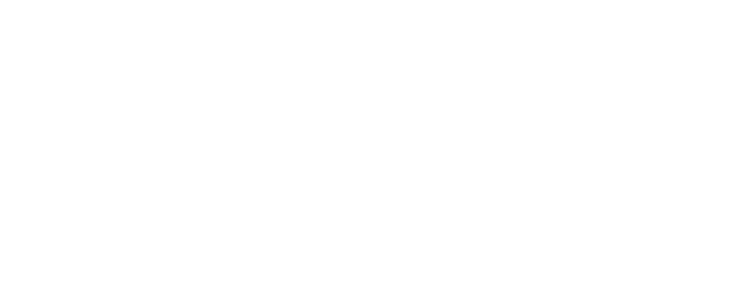
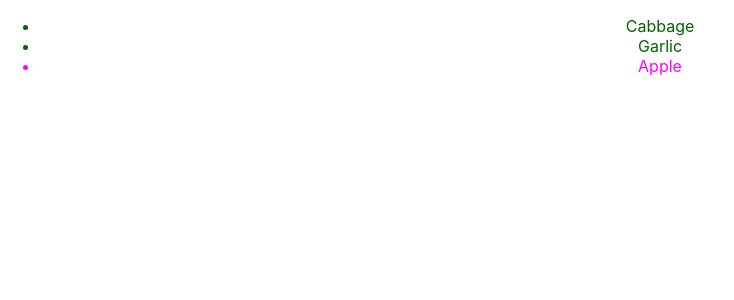
Before and after one commit to perfringis/react-notes, a React (Create React App) app: page / in a window 1280 px wide. Shown: the top 300 px of the page, without its empty margins (0-734 px from the left). Built offline with nearby package versions, Linux system fonts and the light colour scheme.

Commit message:
rendering list in react

```diff
--- a/src/app/App.tsx
+++ b/src/app/App.tsx
@@ -1,8 +1,13 @@
 import React from "react";
 import "./App.css";
+import ShoppingList from "../shopping-list/ShoppingList";
 
 function App() {
-  return <div className="App"></div>;
+  return (
+    <div className="App">
+      <ShoppingList />
+    </div>
+  );
 }
 
 export default App;
--- /dev/null
+++ b/src/shopping-list/ShoppingList.tsx
@@ -0,0 +1,24 @@
+const products = [
+  { title: "Cabbage", isFruit: false, id: 1 },
+  { title: "Garlic", isFruit: false, id: 2 },
+  { title: "Apple", isFruit: true, id: 3 },
+];
+
+// you can use map or for loop mechanism from javascript language to create list of components
+// here is example
+// each iterated object has to be assigned a unique key prop
+
+function ShoppingList() {
+  const listItems = products.map((product) => (
+    <li
+      key={product.id}
+      style={{ color: product.isFruit ? "magenta" : "darkgreen" }}
+    >
+      {product.title}
+    </li>
+  ));
+
+  return <ul>{listItems}</ul>;
+}
+
+export default ShoppingList;
```
